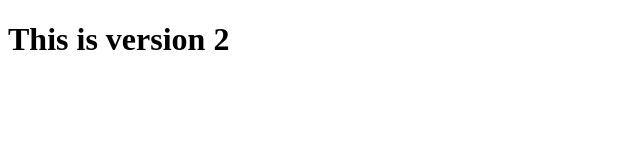
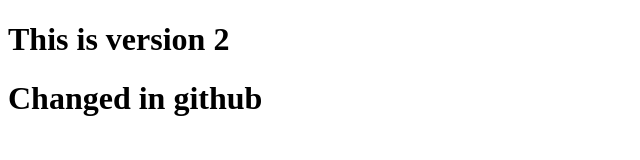
Before and after one commit to Sunny-Nimani/Web-preject, a plain HTML site: page index.html in a window 1280 px wide. Shown: the whole page, without its empty margins (0-640 px from the left). Drawn offline with Linux system fonts and the light colour scheme.

Commit message:
Update index.html

```diff
--- a/index.html
+++ b/index.html
@@ -7,5 +7,6 @@
 </head>
 <body>
     <h1>This is version 2</h1>
+    <h1>Changed in github</h1>
 </body>
 </html>
```
